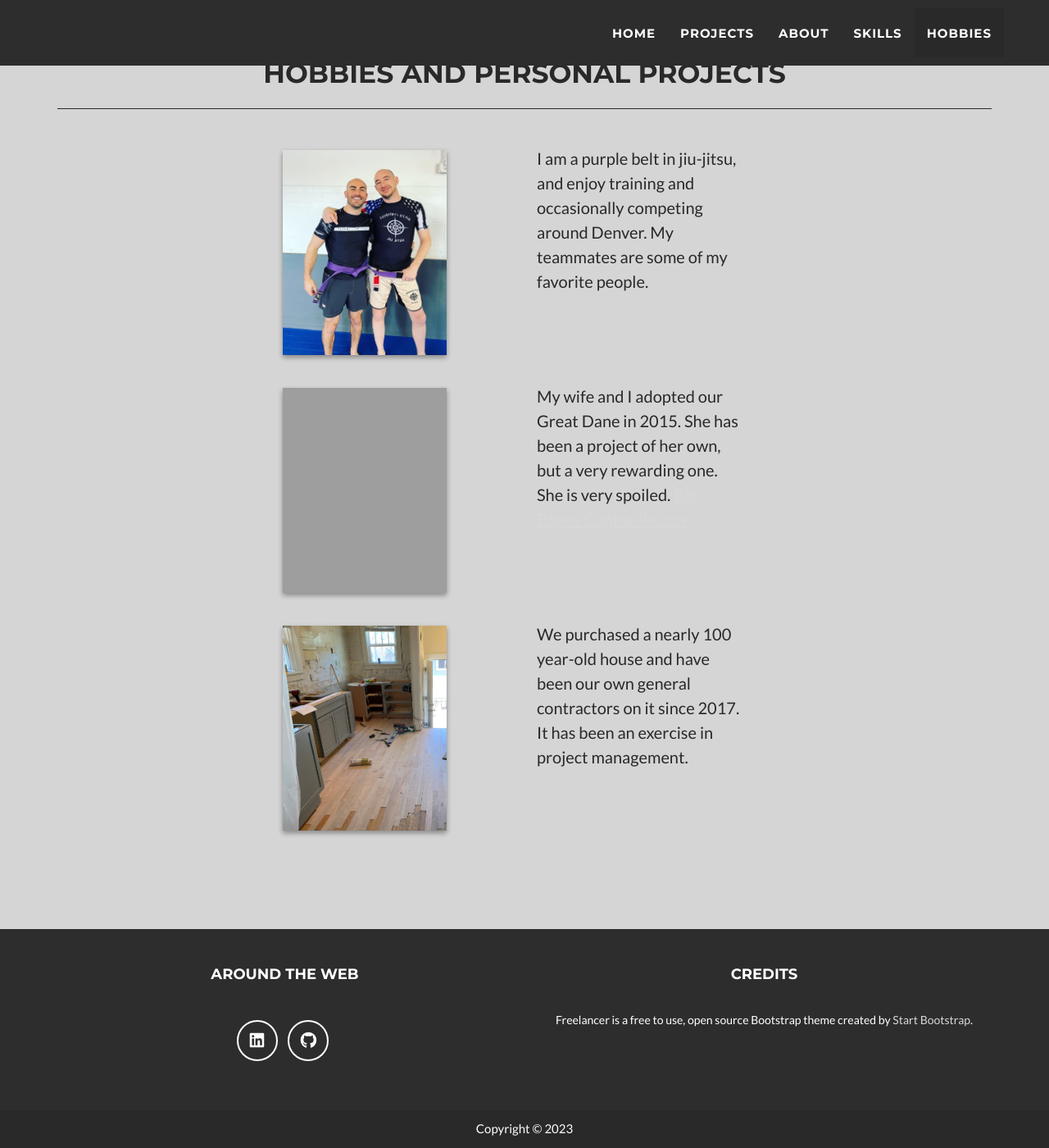
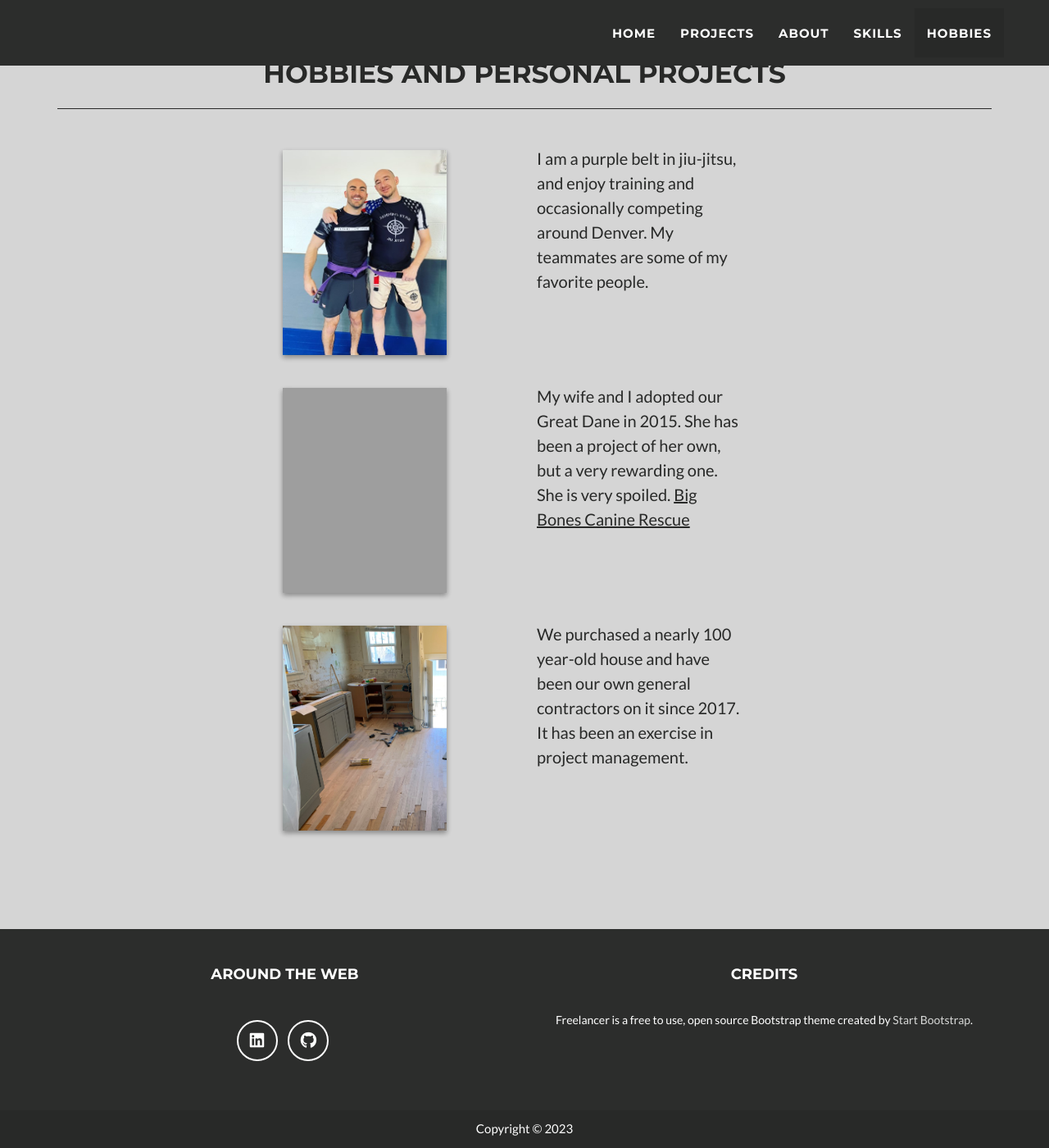
Before and after one commit to brf217/brf217.github.io, a Jekyll site: the page built from _posts/2014-07-13-project-6.markdown, in a window 1280 px wide and 1400 px high, scrolled down 3011 px. Shown: the whole window at 82% size. Built offline with Jekyll 4.4.1, drawn with Linux system fonts in a browser that asks for light colours; grey boxes are pictures that could not be loaded.

Commit message:
Update main.css

```diff
--- a/_includes/css/main.css
+++ b/_includes/css/main.css
@@ -53,6 +53,7 @@ a.hobby:focus,
 a.hobby:active,
 a.hobby.visited {
     text-decoration: underline;
+    color: #282928;
 }
 
 h1,
```
